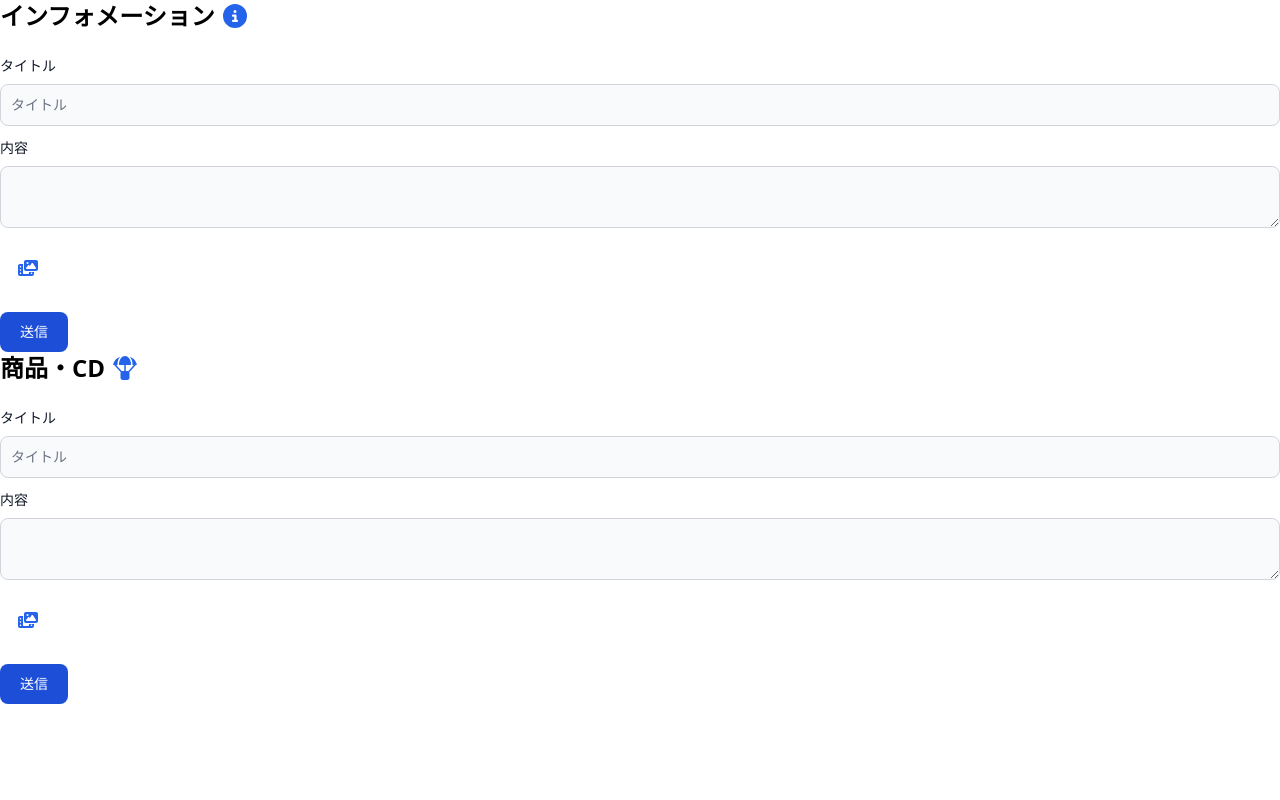
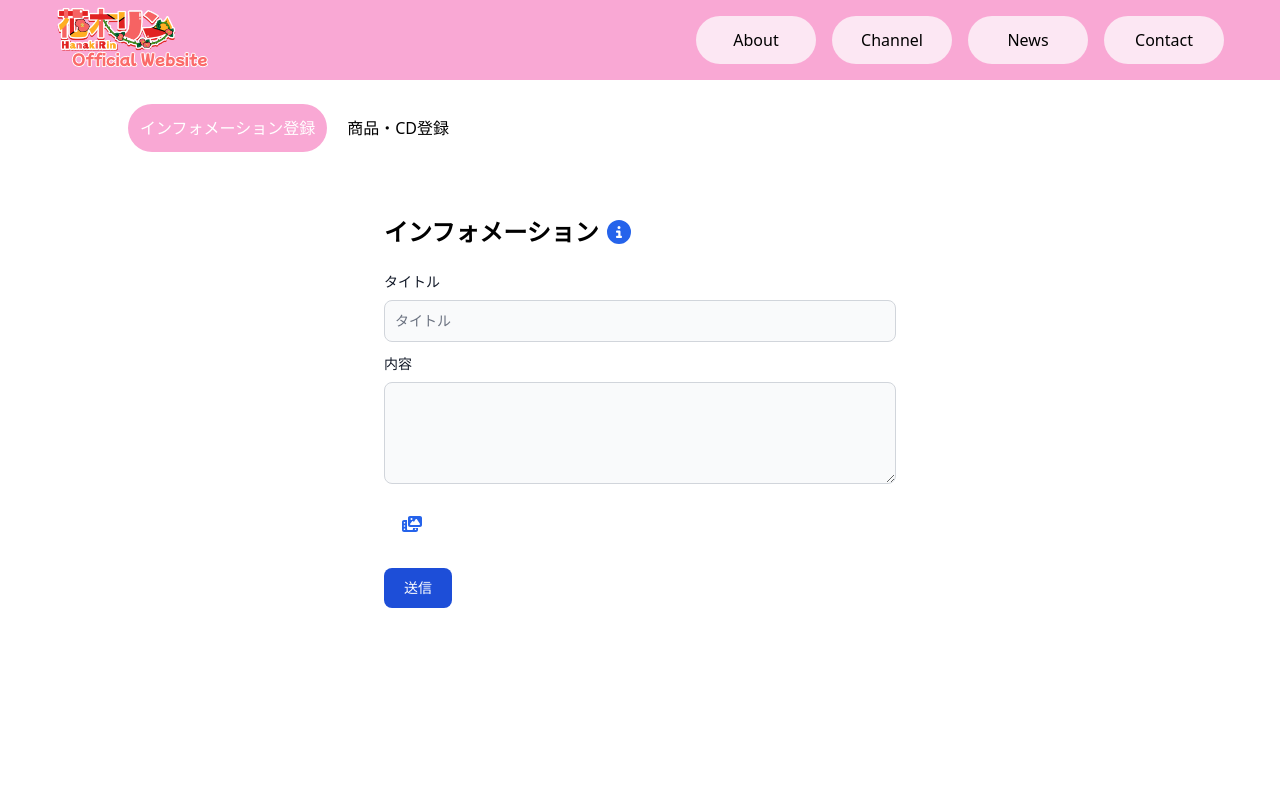
Before and after one commit to P1zza-L1cht/hanaki_dev, a Next.js app: page /admin/setting in a window 1280 px wide. Shown: the top 800 px of the page. Built offline with nearby package versions, Linux system fonts and the light colour scheme.

Commit message:
form switch and fixed layout

```diff
--- a/components/InformationForm.js
+++ b/components/InformationForm.js
@@ -28,6 +28,7 @@ export default function InformationForm() {
           </label>
           <textarea
             type="textarea"
+            rows="4"
             className="
               bg-gray-50 border border-gray-300
               text-gray-900 text-sm rounded-lg
--- a/components/MerchandiseForm.js
+++ b/components/MerchandiseForm.js
@@ -28,12 +28,26 @@ export default function MerchandiseForm() {
           </label>
           <textarea
             type="textarea"
+            rows="4"
             className="
               bg-gray-50 border border-gray-300
               text-gray-900 text-sm rounded-lg
               focus:ring-blue-500 focus:border-blue-500
               block w-full p-2.5"
             />
+        </div>
+        <div className="mb-3">
+          <label className="block mb-2 text-sm font-medium text-gray-900">
+            サイトURL
+          </label>
+          <input
+            type="text"
+            className="
+              bg-gray-50 border border-gray-300
+              text-gray-900 text-sm rounded-lg
+              focus:ring-blue-500 focus:border-blue-500 block w-full p-2.5 "
+            placeholder="URL"
+          />
         </div>
         <div className="mb-6">
           <FontAwesomeIcon icon={faPhotoFilm} className="h-10 w-10 hoverEffect p-2 text-blue-600 hover:bg-blue-100"/>
--- a/package.json
+++ b/package.json
@@ -18,7 +18,8 @@
     "next": "12.2.0",
     "next-auth": "^4.9.0",
     "react": "18.2.0",
-    "react-dom": "18.2.0"
+    "react-dom": "18.2.0",
+    "recoil": "^0.7.4"
   },
   "devDependencies": {
     "@tailwindcss/forms": "^0.5.2",
--- a/pages/_app.js
+++ b/pages/_app.js
@@ -4,7 +4,9 @@ import '@fortawesome/fontawesome-svg-core/styles.css'
 config.autoAddCss = false
 
 function MyApp({ Component, pageProps }) {
-  return <Component {...pageProps} />
+  return(
+    <Component {...pageProps} />
+  );
 }
 
 export default MyApp
--- a/pages/admin/setting.js
+++ b/pages/admin/setting.js
@@ -1,15 +1,57 @@
+import Head from 'next/head'
+import Header from '../../components/Header';
+import Footer from '../../components/Footer';
 import InformationForm from "../../components/InformationForm";
 import MerchandiseForm from "../../components/MerchandiseForm";
+import { useState } from 'react';
 
 export default function setting() {
+  const [formSelect, setFormSelect] = useState(true);
+
   return (
-    <div className="">
-      <div className="">
-        <InformationForm />
+    <div className='w-full'>
+      <Head>
+        <meta charSet='utf-8'/>
+        <title>Hanaki Official website</title>
+        <meta
+          name="description"
+          content="Vtuber,Vsinger 花木リンのオフィシャルサイトになります。普段から情報を発信しています。"
+        />
+        <meta
+          name="robots"
+          content="noindex, nofollow"
+        />
+        <link rel="icon" href="/favicon.ico" />
+      </Head>
+
+      <Header />
+      <div className="w-[80%] min-h-[100vh] mx-auto my-6">
+        <div className='flex items-center mb-16'>
+          <div
+            className={`hoverEffect mr-2 ${formSelect && "bg-pink-300 text-white"}`}
+            onClick={() => setFormSelect(true)}
+          >
+            インフォメーション登録
+          </div>
+          <div
+            className={`hoverEffect mr-2 ${!formSelect && "bg-pink-300 text-white"}`}
+            onClick={() => setFormSelect(false)}
+          >
+            商品・CD登録
+          </div>
+        </div>
+        {formSelect && (
+          <div className="w-full lg:w-[50%] md:mx-auto">
+            <InformationForm />
+          </div>
+        )}
+        {!formSelect && (
+          <div className="w-full lg:w-[50%] md:mx-auto">
+            <MerchandiseForm />
+          </div>
+        )}
       </div>
-      <div className="">
-        <MerchandiseForm />
-      </div>
+      <Footer />
     </div>
   )
 }
```
Also changed, not shown: 1 other file (tests, documents, lock files or other folders).
